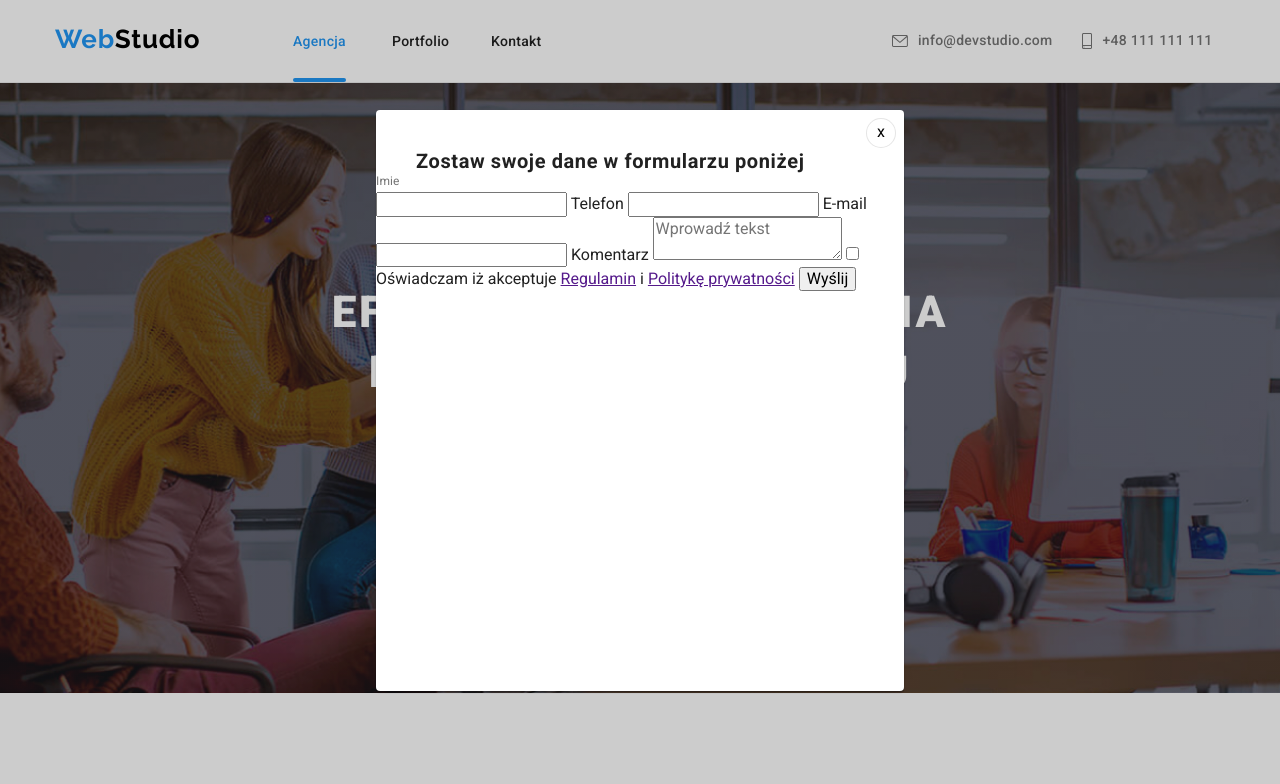
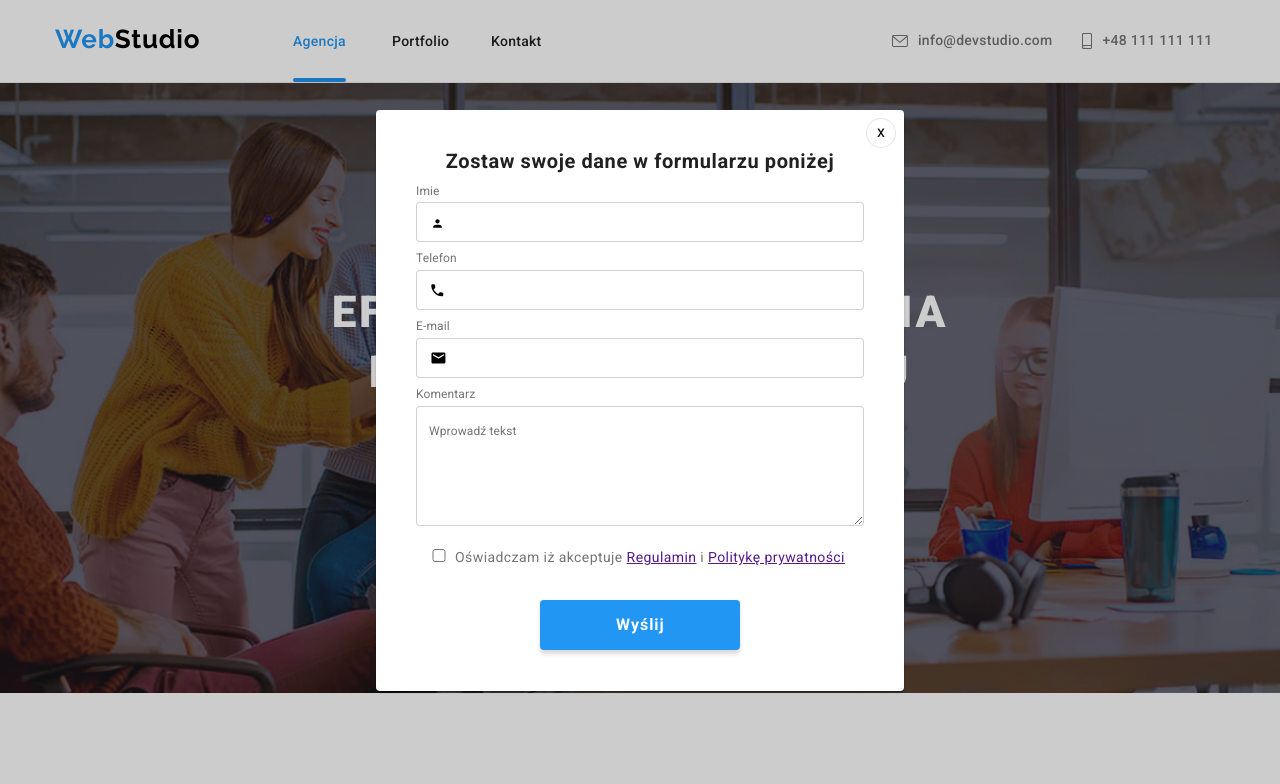
Before and after one commit to PiotrD1994/goit-markup-hw-06, a plain HTML site: page index.html in a window 1280 px wide. Both pictures are taken after a click on the button "Zamów usługę". Shown: the top 784 px of the page. Drawn offline with nearby package versions, Linux system fonts and the light colour scheme.

Commit message:
hw 6 progress

```diff
--- a/css/style.css
+++ b/css/style.css
@@ -789,19 +789,93 @@ body {
 }
 .form-title {
   display: flex;
-  margin: 2px auto;
-  text-align: center;
+  justify-content: center;
+  padding: 0 40px;
   font-weight: 700;
   font-size: 20px;
   line-height: 1.15;
   letter-spacing: 0.03em;
+  white-space: nowrap;
   color: var(--color-menu);
-  width: 448px;
+  min-width: 448px;
+  margin-top: 2px;
+  margin-bottom: 12px;
+}
+.form-client-item {
+  position: relative;
 }
 .form-client-title {
+  display: block;
   color: var(--text-color-one);
   font-size: 12px;
   line-height: 1.16;
   letter-spacing: 0.01em;
   margin-bottom: 4px;
+  padding-left: 40px;
 }
+.form-client-input {
+  display: block;
+  margin: 0 40px;
+  margin-bottom: 10px;
+  width: 448px;
+  height: 40px;
+  border: 1px solid rgba(33, 33, 33, 0.2);
+  border-radius: 4px;
+  padding-left: 42px;
+}
+
+.form-client-icon {
+  position: absolute;
+  left: 55px;
+  top: 32px;
+}
+.form-client-feedback {
+  display: block;
+  margin: 0 40px;
+  margin-bottom: 20px;
+  width: 448px;
+  height: 120px;
+  border: 1px solid rgba(33, 33, 33, 0.2);
+  border-radius: 4px;
+  padding: 16px 12px;
+}
+.form-client-feedback:placeholder-shown {
+  font-size: 12px;
+  line-height: 16px;
+  letter-spacing: 0.01em;
+  color: rgba(117, 117, 117, 0.5);
+}
+.form-client-terms {
+  margin-left: 8px;
+  font-size: 14px;
+  line-height: 1.71;
+  letter-spacing: 0.03em;
+  color: var(--text-color-one);
+}
+.form-client-terms-checkbox {
+  margin-left: 55px;
+  color: var(--color-menu);
+  width: 16px;
+}
+.terms-line {
+  display: flex;
+  align-items: baseline;
+}
+.form-client-button {
+  display: block;
+  width: 200px;
+  height: 50px;
+  margin: 0px 164px;
+  margin-top: 30px;
+  background-color: var(--highlited);
+  box-shadow: 0px 4px 4px rgba(0, 0, 0, 0.15);
+  border-radius: 4px;
+  border: none;
+  padding: 10px 76px;
+  color: var(--third-background-color);
+  font-weight: 700;
+  font-size: 16px;
+  line-height: 1.87;
+  letter-spacing: 0.06em;
+  cursor: pointer;
+}
--- a/index.html
+++ b/index.html
@@ -458,26 +458,48 @@
       <div class="modal">
         <button type="button" class="x-button" data-modal-close>x</button>
         <p class="form-title">Zostaw swoje dane w formularzu poniżej</p>
-        <form>
+        <form class="form-client">
+          <label class="form-client-item"
+            ><span class="form-client-title">Imie</span>
+            <svg class="form-client-icon" width="13px" height="13px">
+              <use href="./images/icons.svg#icon-person-black-18dp-1"></use>
+            </svg>
+            <input class="form-client-input" type="text" name="name" />
+          </label>
+          <label class="form-client-item"
+            ><span class="form-client-title">Telefon</span>
+            <svg class="form-client-icon" width="13px" height="13px">
+              <use href="./images/icons.svg#icon-Vector"></use>
+            </svg>
+            <input class="form-client-input" type="tel" name="phone-number"
+          /></label>
+          <label class="form-client-item"
+            ><span class="form-client-title">E-mail</span>
+            <svg class="form-client-icon" width="15px" height="12px">
+              <use href="./images/icons.svg#icon-Vector1"></use>
+            </svg>
+            <input class="form-client-input" type="email" name="email-contact"
+          /></label>
           <label
-            ><div class="form-client-title">Imie</div>
-            <input class="form-client-input" type="text" name="name"
-          /></label>
-          <label>Telefon <input type="tel" name="phone-number" /></label>
-          <label>E-mail <input type="email" name="email-contact" /></label>
-          <label
-            >Komentarz
-            <textarea name="feedback" placeholder="Wprowadź tekst"></textarea>
+            ><span class="form-client-title">Komentarz</span>
+            <textarea
+              class="form-client-feedback"
+              name="feedback"
+              placeholder="Wprowadź tekst"
+            ></textarea>
           </label>
-          <label
+          <label class="terms-line"
             ><input
+              class="form-client-terms-checkbox"
               type="checkbox"
               name="terms"
               value="terms-accept"
-            />Oświadczam iż akceptuje <a href="">Regulamin</a> i
-            <a href="">Politykę prywatności</a></label
+            /><span class="form-client-terms"
+              >Oświadczam iż akceptuje <a href="">Regulamin</a> i
+              <a href="">Politykę prywatności</a></span
+            ></label
           >
-          <button type="submit">Wyślij</button>
+          <button class="form-client-button" type="submit">Wyślij</button>
         </form>
       </div>
     </div>
```
